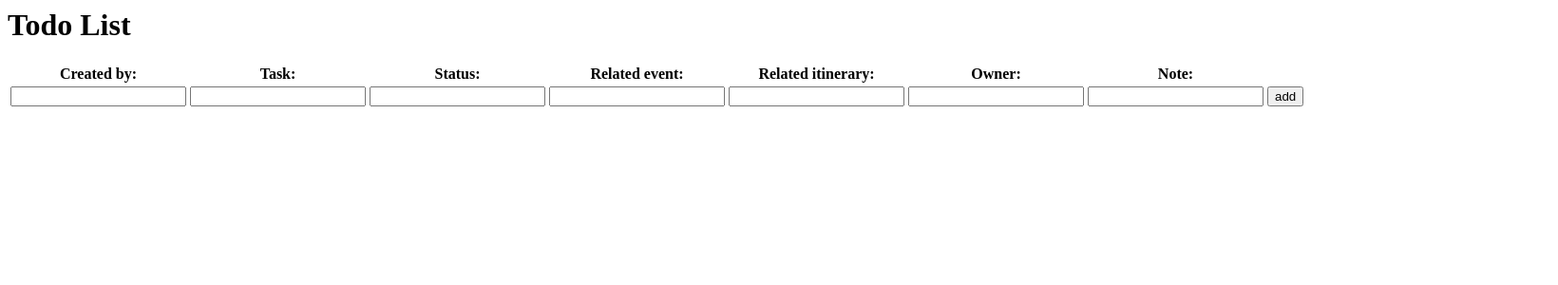
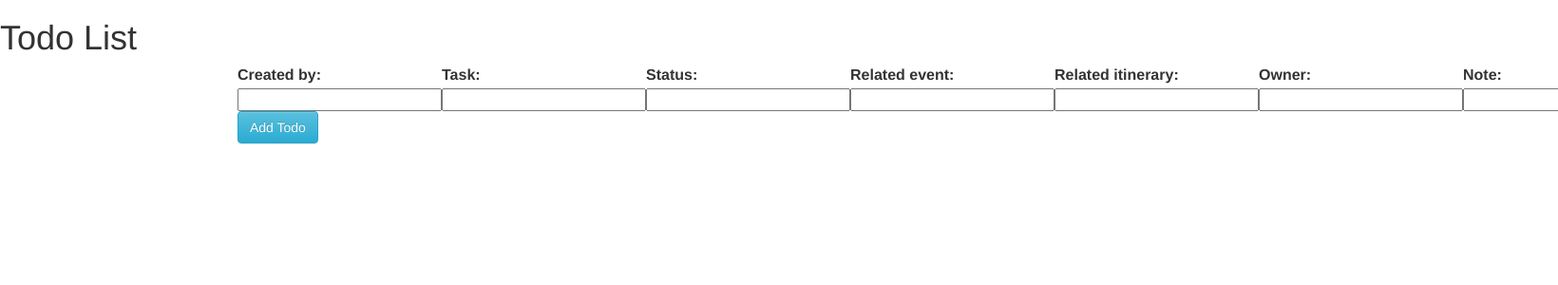
Before and after one commit to rueiminl/travelpad, a Django app: page /create_todo in a window 1640 px wide; the page is wider, and only the part inside the window is pictured. Shown: the top 300 px of that part at 95% size. Run offline with Django 3.2, Linux system fonts and the light colour scheme; data that the repository does not hold is empty; parts of the project's set-up code (start-up, migrations or seed data) failed here and were passed over; some libraries are stand-ins or nearby versions.

Commit message:
add popup form to edit todo

```diff
--- a/travelpad/templates/travelpad/todolist.html
+++ b/travelpad/templates/travelpad/todolist.html
@@ -1,9 +1,17 @@
 <html>
 <head>
-<title>todo list</title>
+    <meta charset="utf-8">
+    <meta name="viewport" content="width=device-width, initial-scale=1">
+	<title>todo list</title>
+    <link rel="stylesheet" href="https://maxcdn.bootstrapcdn.com/bootstrap/3.3.2/css/bootstrap.min.css">
+    <link rel="stylesheet" href="https://maxcdn.bootstrapcdn.com/bootstrap/3.3.2/css/bootstrap-theme.min.css">
+    <script src="https://ajax.googleapis.com/ajax/libs/jquery/1.11.2/jquery.min.js"></script>
+    <script src="https://maxcdn.bootstrapcdn.com/bootstrap/3.3.2/js/bootstrap.min.js"></script>
 </head>
 <body>
 <h1>Todo List</h1>
+    <div class="container">
+
 	<table>
 	<tr>
         {% for field in form.visible_fields %}
@@ -39,5 +47,15 @@
 	{% csrf_token %}
 	</form></tr>
 	</table>
+
+        <a data-toggle="modal" class="btn btn-info" href="{% url 'add_todo_dlg' %}" data-target="#myModal">Add Todo</a>
+        <div class="modal fade" id="myModal" tabindex="-1" role="dialog" aria-labelledby="myModalLabel" aria-hidden="true">
+            <div class="modal-dialog">
+                <div class="modal-content">
+                </div> <!-- /.modal-content -->
+            </div> <!-- /.modal-dialog -->
+        </div>
+
+    </div>
 </body>
 </html>
--- a/travelpad/urls.py
+++ b/travelpad/urls.py
@@ -3,6 +3,7 @@ urlpatterns = patterns('',
     url('^$', 'travelpad.views.todolist', name='default'),
     url('^todolist$', 'travelpad.views.todolist', name='todolist'),
     url('^create_todo$', 'travelpad.views.create_todo', name='create_todo'),
+    url('^add_todo_dlg$', 'travelpad.views.add_todo_dlg', name='add_todo_dlg'),
     url(r'^update_todo/(?P<id>\d+)$', 'travelpad.views.update_todo', name='update_todo'),
     url(r'^delete_todo/(?P<id>\d+)$', 'travelpad.views.delete_todo', name='delete_todo'),
 )
--- a/travelpad/views.py
+++ b/travelpad/views.py
@@ -41,3 +41,10 @@ def delete_todo(request, id):
 		raise Http404
 	todo.delete()
 	return todolist(request)
+
+def add_todo_dlg(request):
+	todoes = Todo.objects.all()
+	form = TodoForm()
+	context = {'todoes' : todoes, 'form' : form}
+	return render(request, 'travelpad/todo_dlg.html', context)
+	return todolist(request)
```
Also changed, not shown: travelpad/templates/travelpad/todo_dlg.html (added, +28 -0 lines).
